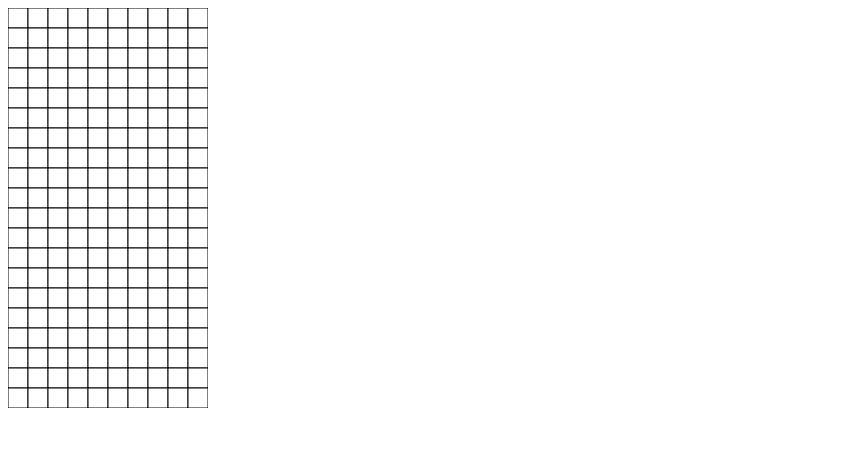
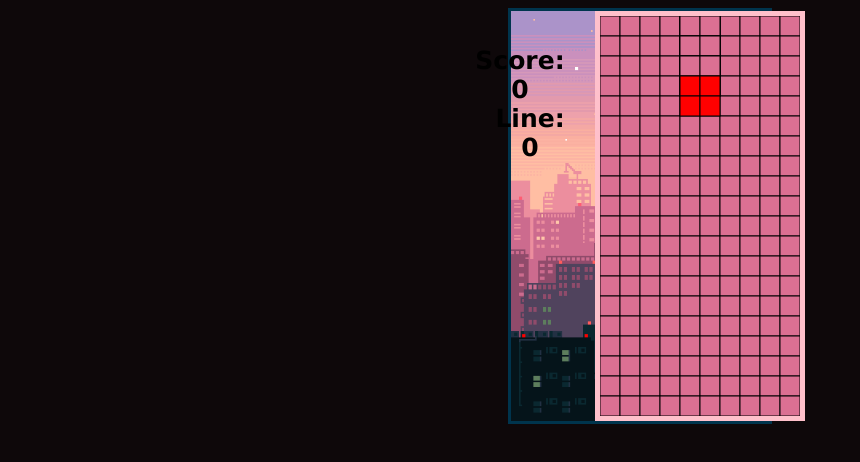
Before and after one commit to nadianamiabe/Tetris-Game, a plain HTML site: page index.html in a window 1280 px wide. Shown: the whole page, without its empty margins (0-860 px from the left). Drawn offline with Linux system fonts and the light colour scheme.

Commit message:
falta pouco

```diff
--- a/index.html
+++ b/index.html
@@ -1,5 +1,6 @@
 <!DOCTYPE html>
 <html lang="en">
+
 <head>
     <meta charset="UTF-8">
     <meta name="viewport" content="width=device-width, initial-scale=1.0">
@@ -7,9 +8,26 @@
     <link rel="stylesheet" href="./style.css">
     <title>Tetris Game</title>
 </head>
+
 <body>
-    <canvas id="tetris" width="200" height="400"></canvas>
+    <div id="container">
+        <div id="first-section">
+            <!-- <img src="./TETRIS_LOGO_2019.jpg" alt="tetris logo" height="150px"> -->
+
+            <div>
+                Score: <div id="score">0</div>
+            </div>
+
+            <div>
+                Line: <div id="line">0</div>
+            </div>
+        </div>
+        <div id="second-section">
+            <canvas id="tetris" width="200" height="400"></canvas>
+        </div>
+    </div>
     <script src="./tetrominos.js"></script>
     <script src="./tetris.js"></script>
 </body>
+
 </html>
--- a/style.css
+++ b/style.css
@@ -0,0 +1,52 @@
+/* #score #line{
+    display: inline-block;
+} */
+
+body {
+    background-color: rgb(14, 8, 10);
+}
+div {
+    font-size: 25px;
+    font-weight: bold;
+    font-family: 'Lucida Sans', 'Lucida Sans Regular', 'Lucida Grande', 'Lucida Sans Unicode', Geneva, Verdana, sans-serif;
+    text-align: center;
+}
+
+canvas {
+    display: block;
+    margin: 0 auto;
+}
+
+#container {
+    display: flex;
+    flex-direction: row;
+    justify-content: center;
+    margin-top: 100px;
+    background-image: url('./gif-18.gif');
+    /* background-repeat: no-repeat; */
+    background-size: 400px;
+    margin: 5px 500px;
+      border-style: solid;
+      border-width: 3px;
+      border-color: rgb(0, 52, 77);
+}
+
+#first-section {
+    margin-top: 35px;
+    margin-right: 30px;
+    flex-direction: row;
+    justify-items: end;
+    /* border: 3px solid rgb(0, 52, 77); */
+    /* border: 2px solid black; */
+    font-family: monospace;
+}
+
+#second-section {
+    border: 5px solid pink;
+}
+
+img {
+    -webkit-filter: grayscale(50%);
+    filter: grayscale(50%)
+    filter:gray;
+}
--- a/tetris.js
+++ b/tetris.js
@@ -1,100 +1,97 @@
-const canvas = document.getElementById('tetris');
-const ctx = canvas.getContext('2d');
+const canvas = document.getElementById("tetris");
+const ctx = canvas.getContext("2d");
+const scoreElement = document.getElementById("score");
+const lineElement = document.getElementById("line");
 
-const squareSize = 20;
+
 const row = 20;
 const col = 10;
-const vacant = '#FFF'; // empty square
+const squareSize = 20;
+const vacant = "rgb(219,112,147)"; // empty square
 
-// draw a square
 function drawSquare(x, y, color) {
-  // x is the number of sq from the left and y is the number of sq from the top
   ctx.fillStyle = color;
   ctx.fillRect(x * squareSize, y * squareSize, squareSize, squareSize);
-
-  ctx.strokeStyle = 'black'; // border's color
+  ctx.lineWidth = 1;
+  ctx.strokeStyle = "black";
   ctx.strokeRect(x * squareSize, y * squareSize, squareSize, squareSize);
 }
 
-// create the board
-const board = [];
-// when we create the board game, every square are empty, so each one are white
-for (let r = 0; r < row; r++) {
+let board = [];
+for (r = 0; r < row; r++) {
   board[r] = [];
-  for (let c = 0; c < col; c++) {
+  for (c = 0; c < col; c++) {
     board[r][c] = vacant;
   }
 }
 
-// draw the board
 function drawBoard() {
   for (r = 0; r < row; r++) {
     for (c = 0; c < col; c++) {
-      drawSquare(c, r, board[r][c]); // c = x, r = y, board[r][c] = color
+      drawSquare(c, r, board[r][c]);
     }
   }
 }
 
 drawBoard();
 
-// the object Piece
-function Piece(Tetromino, color) {
+let pieces = [
+  [Z, "#EE3A8C"],
+  [S, "#00BFFF"],
+  [T, "#00FA9A"],
+  [O, "#FF0000"],
+  [J, "#FF1493"],
+  [L, "#FF8C00"],
+  [I, "#9400D3"]
+];
+
+function randomPiece() {
+  let r = Math.floor(Math.random() * pieces.length);
+  return new Piece(pieces[r][0], pieces[r][1]);
+}
+
+let p = randomPiece();
+
+function Piece(tetromino, color) {
   this.tetromino = tetromino;
-  this.tetrominoN = 0; // index 0
-  this.activeTetromino = this.tetromino[this.tetrominoN]; // example = z[0]
   this.color = color;
-  // inicialization position
+
+  this.tetrominoN = 0;
+  this.activeTetromino = this.tetromino[this.tetrominoN];
+
   this.x = 3;
   this.y = -2;
 }
-
-Piece.prototype.fill = function () {
+Piece.prototype.fill = function(color) {
   for (r = 0; r < this.activeTetromino.length; r++) {
     for (c = 0; c < this.activeTetromino.length; c++) {
       if (this.activeTetromino[r][c]) {
-        drawSquare(this.x + c, this.y + r, this.color);
+        drawSquare(this.x + c, this.y + r, color);
       }
     }
   }
 };
 
-// draw a piece to the board
-Piece.prototype.draw = function () {
-  // for (r = 0; r < this.activeTetromino.length; r++) {
-  //   for (c = 0; c < this.activeTetromino.length; c++) {
-  //     if (this.activeTetromino[r][c]) {
-  //       drawSquare(this.x + c, this.y + r, this.color);
-  //     }
-  //   }
-  // }
+Piece.prototype.draw = function() {
   this.fill(this.color);
 };
 
-// unDraw a piece
-Piece.prototype.unDraw = function () {
-  // for (r = 0; r < this.activeTetromino.length; r++) {
-  //   for (c = 0; c < this.activeTetromino.length; c++) {
-  //     if (this.activeTetromino[r][c]) {
-  //       drawSquare(this.x + c, this.y + r, vacant);
-  //     }
-  //   }
-  // }
+Piece.prototype.unDraw = function() {
   this.fill(vacant);
 };
 
-// move Down the Piece
-Piece.prototype.moveDown = function () {
+Piece.prototype.moveDown = function() {
   if (!this.collision(0, 1, this.activeTetromino)) {
     this.unDraw();
     this.y++;
     this.draw();
   } else {
     this.lock();
-    piece = randomPiece();
+    p = randomPiece();
   }
 };
 
-Piece.prototype.moveRight = function () {
+Piece.prototype.moveRight = function() {
   if (!this.collision(1, 0, this.activeTetromino)) {
     this.unDraw();
     this.x++;
@@ -102,7 +99,7 @@ Piece.prototype.moveRight = function () {
   }
 };
 
-Piece.prototype.moveLeft = function () {
+Piece.prototype.moveLeft = function() {
   if (!this.collision(-1, 0, this.activeTetromino)) {
     this.unDraw();
     this.x--;
@@ -110,52 +107,129 @@ Piece.prototype.moveLeft = function () {
   }
 };
 
-Piece.prototype.rotate = function () {
+Piece.prototype.rotate = function() {
   let nextPattern = this.tetromino[(this.tetrominoN + 1) % this.tetromino.length];
   let kick = 0;
-  if (this.collision(0, 0, nextPattern)){
-    if (this.x > col/2) {
+  if (this.collision(0, 0, nextPattern)) {
+    if (this.x > col / 2) {
       kick = -1;
     } else {
       kick = 1;
     }
   }
-  if (!this.collision(0, 0, nextPattern)) {
+  if (!this.collision(kick, 0, nextPattern)) {
     this.unDraw();
     this.x += kick;
     this.tetrominoN = (this.tetrominoN + 1) % this.tetromino.length;
     this.activeTetromino = this.tetromino[this.tetrominoN];
     this.draw();
   }
-}
+};
 
-Piece.prototype.lock = function () {
-  for (r = 0; r < this.activeTetromino.length; r++){
-    for (c = 0; c < this.activeTetromino.length; c++){
-      if (this.activeTetromino[r][c]) continue;
-      if (this.y + r < 0){
+let score = 0;
+let line = 0;
+Piece.prototype.lock = function() {
+  for (r = 0; r < this.activeTetromino.length; r++) {
+    for (c = 0; c < this.activeTetromino.length; c++) {
+      if (!this.activeTetromino[r][c]) {
+        continue;
+      }
+      if (this.y + r < 0) {
+        alert("Game Over");
         gameOver = true;
-        alert("Game Over");
         break;
       }
       board[this.y + r][this.x + c] = this.color;
     }
+  }
+  score += 10;
+  for (r = 0; r < row; r++) {
+    let isRowFull = true;
+    for (c = 0; c < col; c++) {
+      isRowFull = isRowFull && (board[r][c] != vacant);
+    }
+    if (isRowFull) {
+      for (y = r; y > 1; y--) {
+        for (c = 0; c < col; c++) {
+          board[y][c] = board[y-1][c];
+        }
+      }
+      for (c = 0; c < col; c++) {
+        board[0][c] = vacant;
+      }
+      score += 100;
+      line += 1;
+    }
+    if (score > 500) {
+      update = true;
+    }
+  }
+  drawBoard();
+  scoreElement.innerHTML = score;
+  lineElement.innerHTML = line;
+};
 
-  }
-
-}
-
-Piece.prototype.collision = function (x, y, piece) {
+Piece.prototype.collision = function(x, y, piece) {
   for (r = 0; r < piece.length; r++) {
     for (c = 0; c < piece.length; c++) {
-      if (!piece[r][c]) continue;
-
+      if (!piece[r][c]) {
+        continue;
+      }
       let newX = this.x + c + x;
       let newY = this.y + r + y;
-      if (newX < 0 || newX >= col || newY > row) return true;
-      if (newY = 0) continue;
-      if (board[newX][newY] != vacant) return true;
+
+      if (newX < 0 || newX >= col || newY >= row) {
+        return true;
+      }
+
+      if (newY < 0) {
+        continue;
+      }
+
+      if (board[newY][newX] != vacant) {
+        return true;
+      }
     }
   }
   return false;
+};
+
+document.addEventListener("keydown", control);
+
+function control(event) {
+  if (event.keyCode == 37) {
+    p.moveLeft();
+    dropStart = Date.now();
+  } else if (event.keyCode == 38) {
+    p.rotate();
+    dropStart = Date.now();
+  } else if (event.keyCode == 39) {
+    p.moveRight();
+    dropStart = Date.now();
+  } else if (event.keyCode == 40) {
+    p.moveDown();
+  }
 }
+
+let dropStart = Date.now();
+let gameOver = false;
+let update = false;
+function drop() {
+  let now = Date.now();
+  let delta = now - dropStart;
+  if (delta > 1000) {
+    p.moveDown();
+    dropStart = Date.now();
+  }
+  if (update) {
+    if (delta > 500) {
+      p.moveDown();
+      dropStart = Date.now();
+    }
+  }
+  if (!gameOver) {
+    requestAnimationFrame(drop);
+  }
+}
+
+drop();
--- a/tetrominos.js
+++ b/tetrominos.js
@@ -110,7 +110,7 @@ const I = [
     [0, 0, 0, 0]],
 ];
 
-const O = [[0, 0, 0, 0],
+const O = [[[0, 0, 0, 0],
   [0, 1, 1, 0],
   [0, 1, 1, 0],
-  [0, 0, 0, 0]];
+  [0, 0, 0, 0]]];
```
Also changed, not shown: 08ce99af0105df29a1981b7174e8d2fc.gif (added), TETRIS_LOGO_2019.jpg (added), e00da7e6895b4b778a7d1201f4465972.gif (added), gif-18.gif (added), giphy.gif (added).
